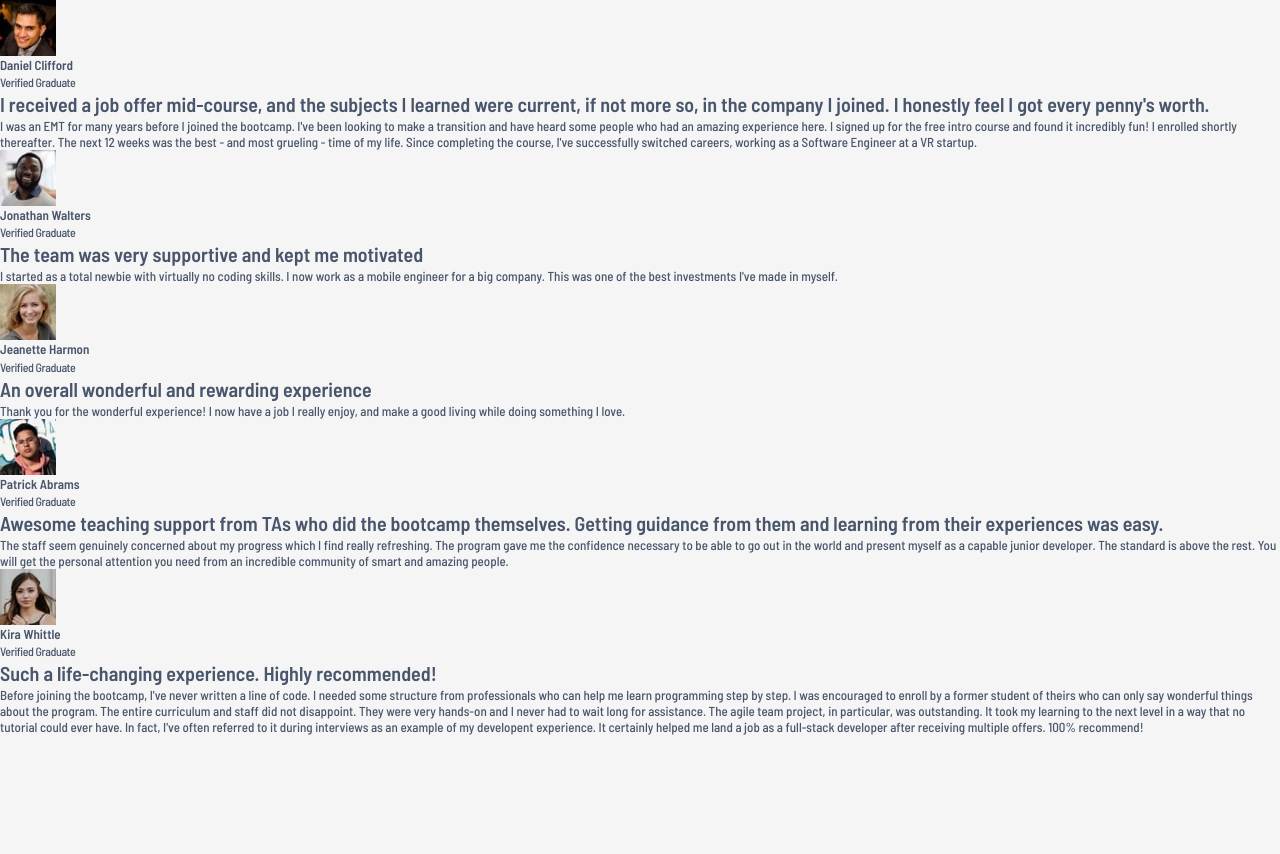
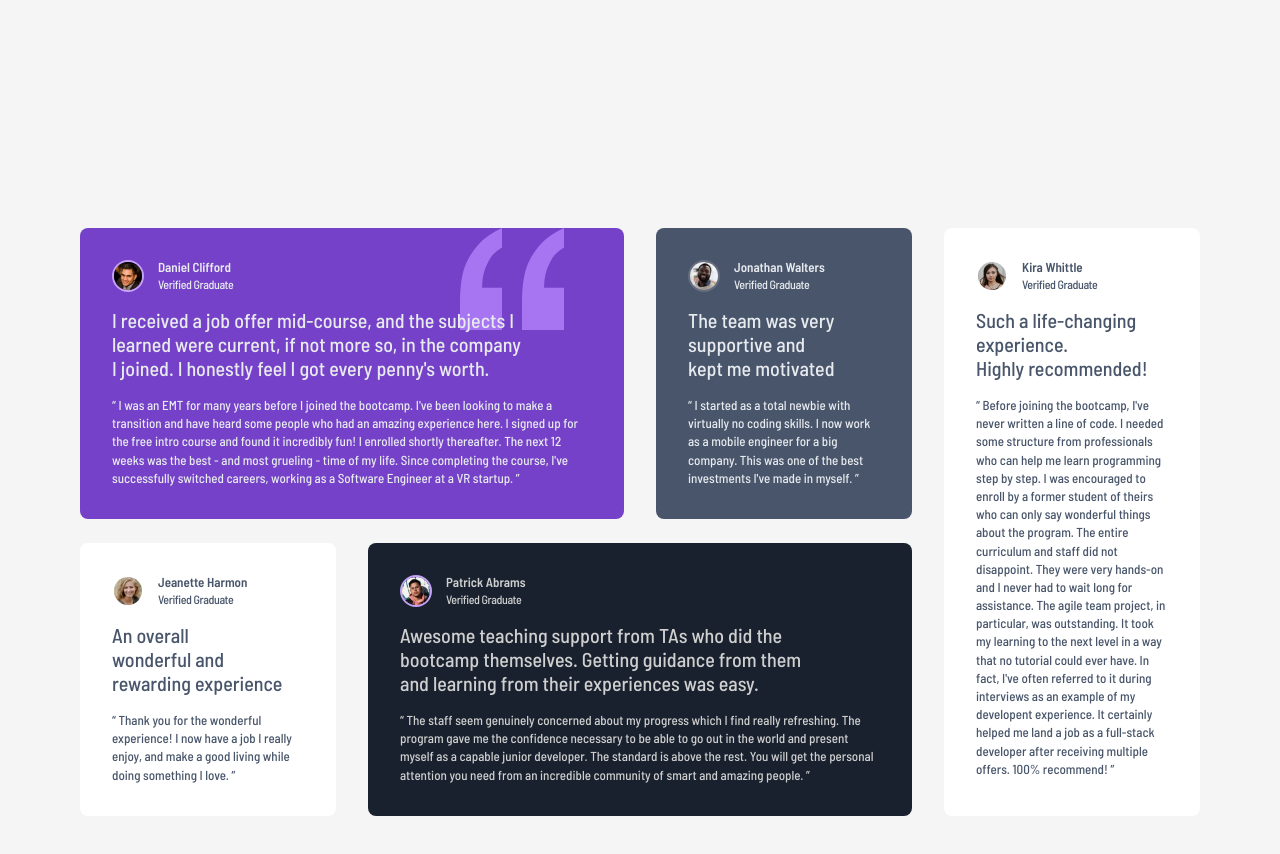
Before and after one commit to shantoopaul/testimonials-grid-section, a plain HTML site: page index.html in a window 1280 px wide. Before the commit the page ends 800 px from the top, so only its background shows below. Drawn offline with Linux system fonts and the light colour scheme.

Commit message:
add: styles

```diff
--- a/src/sass/_reset.scss
+++ b/src/sass/_reset.scss
@@ -30,6 +30,5 @@ p {
 h1,
 h2,
 h3 {
-	line-height: 1.4;
 	text-wrap: balance;
 }
--- a/src/sass/_variables.scss
+++ b/src/sass/_variables.scss
@@ -24,3 +24,7 @@ $text-20: 1.25rem;
 // Font weight
 $font-medium: 500;
 $font-semibold: 600;
+
+// Spacing
+
+$s-12: 0.75rem;
--- a/src/sass/styles.scss
+++ b/src/sass/styles.scss
@@ -19,19 +19,145 @@ body {
 	font-weight: $font-medium;
 	color: $grey-500;
 	background: $grey-50;
+
+	padding: 4.5rem 2rem;
+
+	@media (min-width: 74rem) {
+		padding-block: 14.25rem 13.5rem;
+	}
+}
+
+main {
+	display: grid;
+	grid-template-columns: 1fr;
+	row-gap: 2rem;
+
+	@media (min-width: 48rem) {
+		row-gap: 24px;
+		column-gap: 32px;
+
+		max-width: 70rem;
+		margin: 0 auto;
+		grid-template-columns: repeat(3, 1fr);
+
+		grid-template-areas: 'daniel daniel jonathan' 'jeanette patrick patrick ' 'kira kira kira';
+	}
+
+	@media (min-width: 74rem) {
+		grid-template-columns: repeat(4, 1fr);
+
+		grid-template-areas: 'daniel daniel jonathan kira' 'jeanette patrick patrick kira';
+	}
+}
+
+article {
+	display: flex;
+	flex-direction: column;
+	row-gap: 1rem;
+	padding: 2rem;
+	color: $grey-100;
+	background: $white;
+	border-radius: 0.5rem;
+	position: relative;
+	isolation: isolate;
+
+	&:nth-child(1):before {
+		content: '';
+		background: url('../src/images/bg-pattern-quotation.svg') no-repeat;
+		position: absolute;
+		top: 0;
+		right: 60px;
+		width: 104px;
+		height: 104px;
+		z-index: -1;
+	}
+
+	&:nth-child(1) {
+		background-color: $purple-500;
+
+		img {
+			border: 2px solid $purple-300;
+		}
+	}
+	&:nth-child(2) {
+		background-color: $grey-500;
+
+		img {
+			border: 2px solid $grey-400;
+		}
+	}
+	&:nth-child(3) {
+		color: $grey-500;
+	}
+	&:nth-child(4) {
+		background-color: $dark-blue;
+		color: $grey-200;
+
+		img {
+			border: 2px solid $purple-300;
+		}
+	}
+	&:nth-child(5) {
+		color: $grey-500;
+	}
+
+	@media (min-width: 48rem) {
+		&:nth-child(1) {
+			grid-area: daniel;
+		}
+		&:nth-child(2) {
+			grid-area: jonathan;
+		}
+		&:nth-child(3) {
+			grid-area: jeanette;
+		}
+		&:nth-child(4) {
+			grid-area: patrick;
+		}
+		&:nth-child(5) {
+			grid-area: kira;
+		}
+	}
+}
+
+figure {
+	display: flex;
+	align-items: center;
+	column-gap: 0.875rem;
+}
+
+img {
+	width: 2rem;
+	height: 2rem;
+	border-radius: 50%;
+	border: 2px solid $white;
 }
 
 h2 {
 	font-size: $text-13;
 	font-weight: $font-semibold;
-}
-
-h3 {
-	font-size: $text-20;
-	font-weight: $font-semibold;
+	line-height: 1.2;
 }
 
 span {
 	font-size: $text-12;
 	letter-spacing: -0.4px;
 }
+
+h3 {
+	font-size: $text-20;
+	line-height: 1.2;
+	font-weight: $font-medium;
+}
+
+p {
+	line-height: 1.4;
+}
+
+blockquote p::before {
+	content: '\201C';
+}
+
+blockquote p::after {
+	content: '\201D';
+}
```
Also changed, not shown: styles.css, 1 other file.
